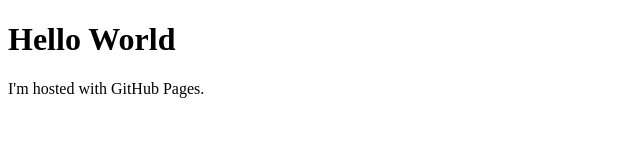
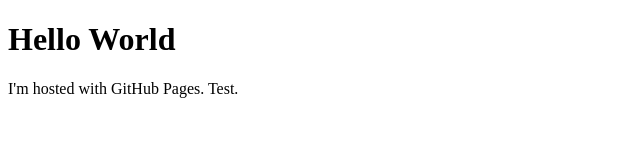
Before and after one commit to jhansson/atest, a plain HTML site: page index.html in a window 1280 px wide. Shown: the full height of the page, 0-640 px from the left. Drawn offline with Linux system fonts and the light colour scheme.

Commit message:
Test commit

```diff
--- a/index.html
+++ b/index.html
@@ -2,6 +2,6 @@
 <html>
 <body>
 <h1>Hello World</h1>
-<p>I'm hosted with GitHub Pages.</p>
+<p>I'm hosted with GitHub Pages. Test.</p>
 </body>
 </html>
```
